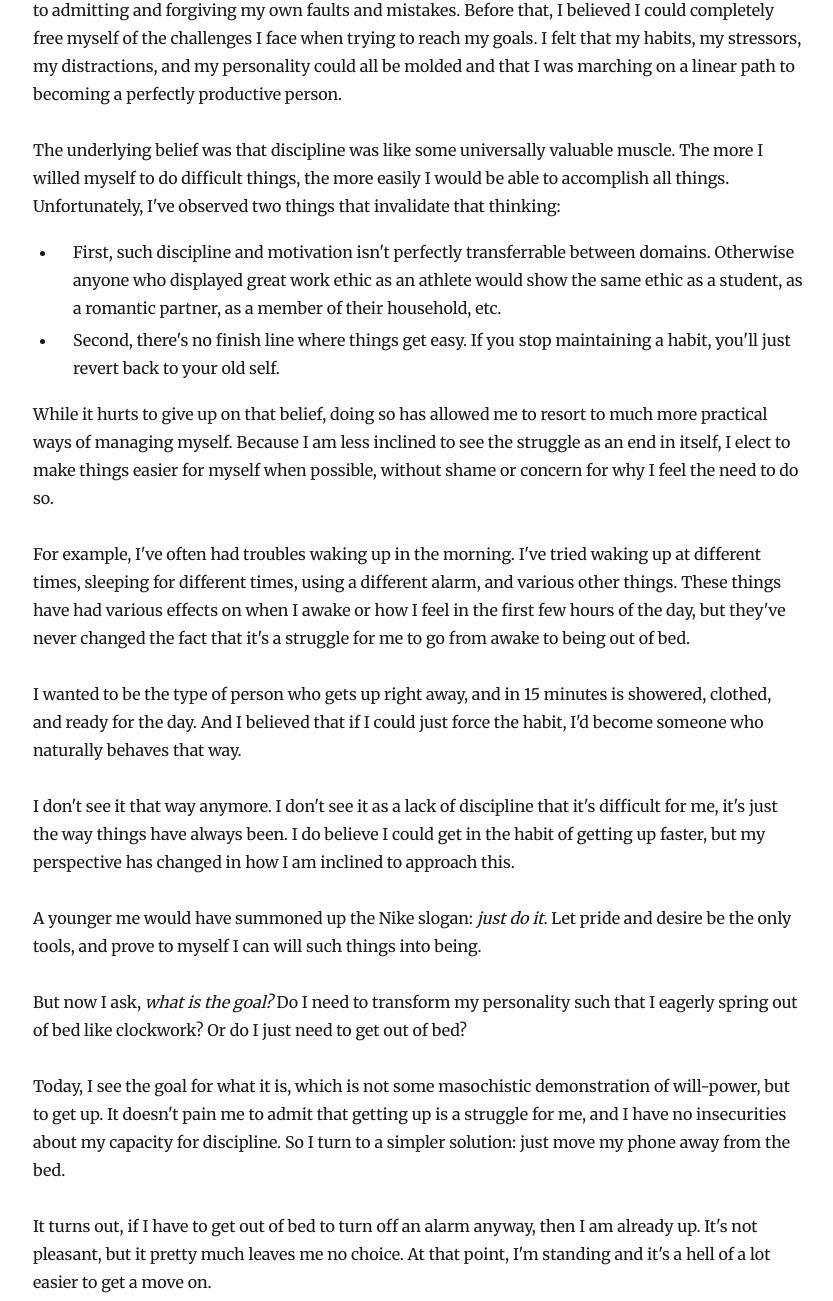
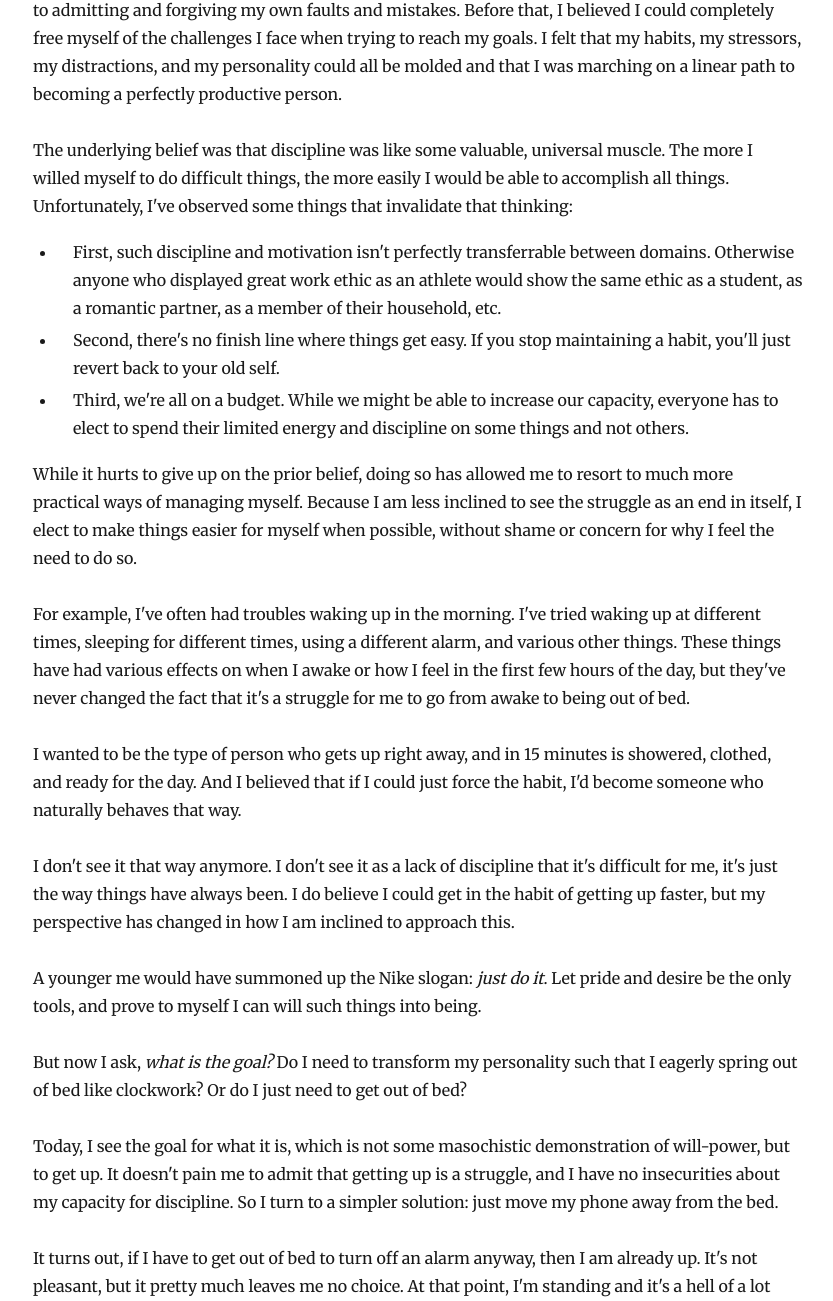
Before and after one commit to andrewbihl/andrewbihl.github.io, a Gatsby site: page /0008/ in a window 1280 px wide. Shown: the part 779-2080 px from the top of the page, without its empty margins (222-1055 px from the left). Built offline with nearby package versions, Linux system fonts and the light colour scheme; Gatsby itself is replaced by a stand-in of ours; some packages are replaced by stand-ins of ours.

Commit message:
some tweaks to wording

```diff
--- a/content/blog/0008/index.md
+++ b/content/blog/0008/index.md
@@ -20,11 +20,12 @@ It took me a long time to see how this applied to me.
 
 In an earlier post (which I wrote an hour ago) I described how difficult it was for me to come around to admitting and forgiving my own faults and mistakes. Before that, I believed I could completely free myself of the challenges I face when trying to reach my goals. I felt that my habits, my stressors, my distractions, and my personality could all be molded and that I was marching on a linear path to becoming a perfectly productive person.
 
-The underlying belief was that discipline was like some universally valuable muscle. The more I willed myself to do difficult things, the more easily I would be able to accomplish all things. Unfortunately, I've observed two things that invalidate that thinking:
+The underlying belief was that discipline was like some valuable, universal muscle. The more I willed myself to do difficult things, the more easily I would be able to accomplish all things. Unfortunately, I've observed some things that invalidate that thinking:
 - First, such discipline and motivation isn't perfectly transferrable between domains. Otherwise anyone who displayed great work ethic as an athlete would show the same ethic as a student, as a romantic partner, as a member of their household, etc.
 - Second, there's no finish line where things get easy. If you stop maintaining a habit, you'll just revert back to your old self.
+- Third, we're all on a budget. While we might be able to increase our capacity, everyone has to elect to spend their limited energy and discipline on some things and not others.
 
-While it hurts to give up on that belief, doing so has allowed me to resort to much more practical ways of managing myself. Because I am less inclined to see the struggle as an end in itself, I elect to make things easier for myself when possible, without shame or concern for why I feel the need to do so.
+While it hurts to give up on the prior belief, doing so has allowed me to resort to much more practical ways of managing myself. Because I am less inclined to see the struggle as an end in itself, I elect to make things easier for myself when possible, without shame or concern for why I feel the need to do so.
 
 For example, I've often had troubles waking up in the morning. I've tried waking up at different times, sleeping for different times, using a different alarm, and various other things. These things have had various effects on when I awake or how I feel in the first few hours of the day, but they've never changed the fact that it's a struggle for me to go from awake to being out of bed.
 
@@ -36,7 +37,7 @@ A younger me would have summoned up the Nike slogan: *just do it*. Let pride and
 
 But now I ask, *what is the goal?* Do I need to transform my personality such that I  eagerly spring out of bed like clockwork? Or do I just need to get out of bed?
 
- Today, I see the goal for what it is, which is not some masochistic demonstration of will-power, but to get up. It doesn't pain me to admit that getting up is a struggle for me, and I have no insecurities about my capacity for discipline. So I turn to a simpler solution: just move my phone away from the bed.
+ Today, I see the goal for what it is, which is not some masochistic demonstration of will-power, but to get up. It doesn't pain me to admit that getting up is a struggle, and I have no insecurities about my capacity for discipline. So I turn to a simpler solution: just move my phone away from the bed.
 
 It turns out, if I have to get out of bed to turn off an alarm anyway, then I am already up. It's not pleasant, but it pretty much leaves me no choice. At that point, I'm standing and it's a hell of a lot easier to get a move on.
 
@@ -46,4 +47,4 @@ The same applies to plenty of cases. If you're frustrated that you can't seem to
 
 Or you could stop buying chips. Go grocery shopping when you're not hungry, and make the decision just once. Then they won't be in your home that week. Instead of putting yourself to the test of resisting readily-available temptation, just avoid it.
 
-If you have the self-respect and confidence to be okay with the challenges you face, then why wouldn't you make things a bit easier on yourself? It's starts with admitting your flaws, and leads to more progress over time.
+By learning to be okay with the challenges we face, we can start to look for opportunities to set ourselves up for success. It's starts with admitting one's flaws, and leads to more progress over time.
```
